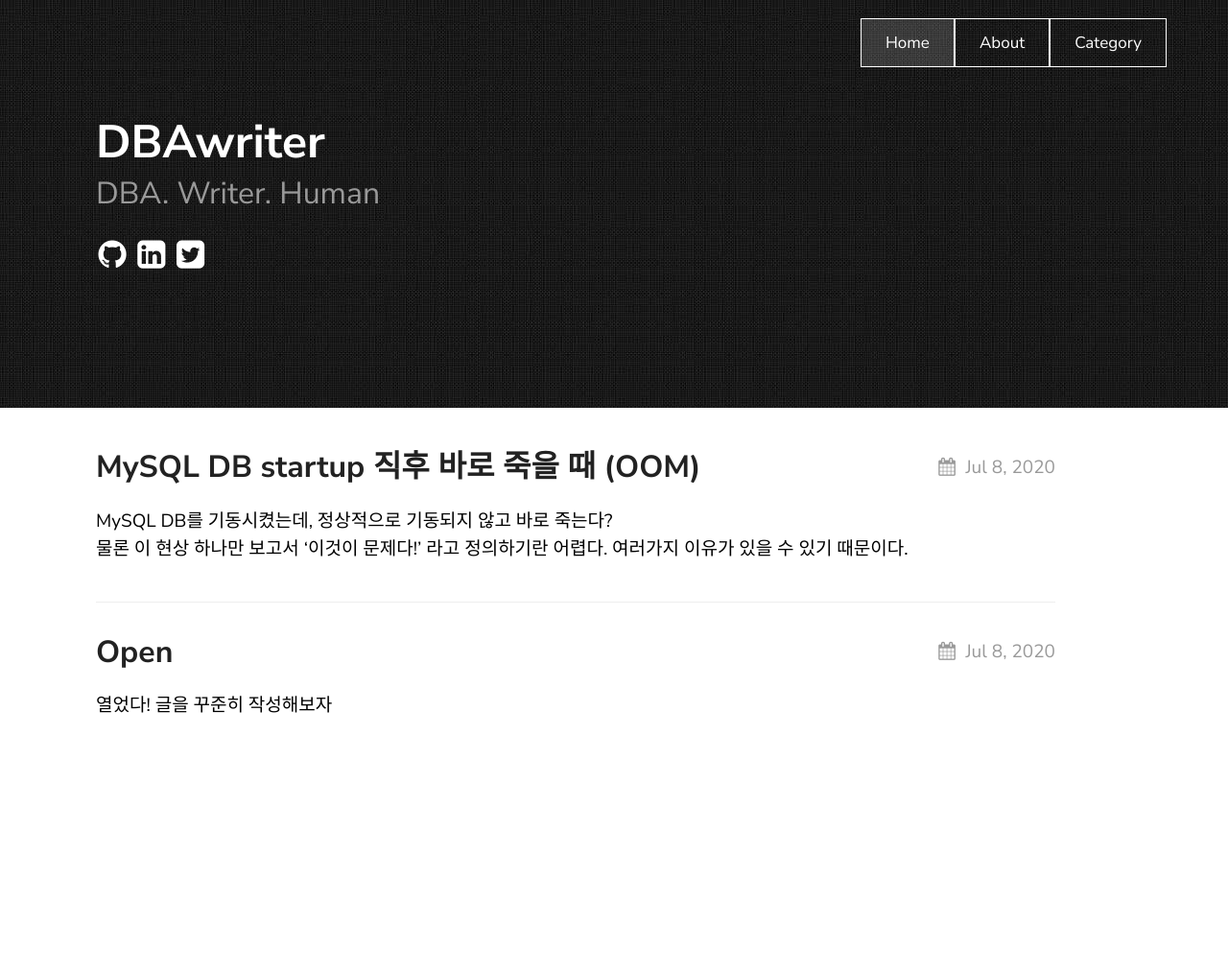
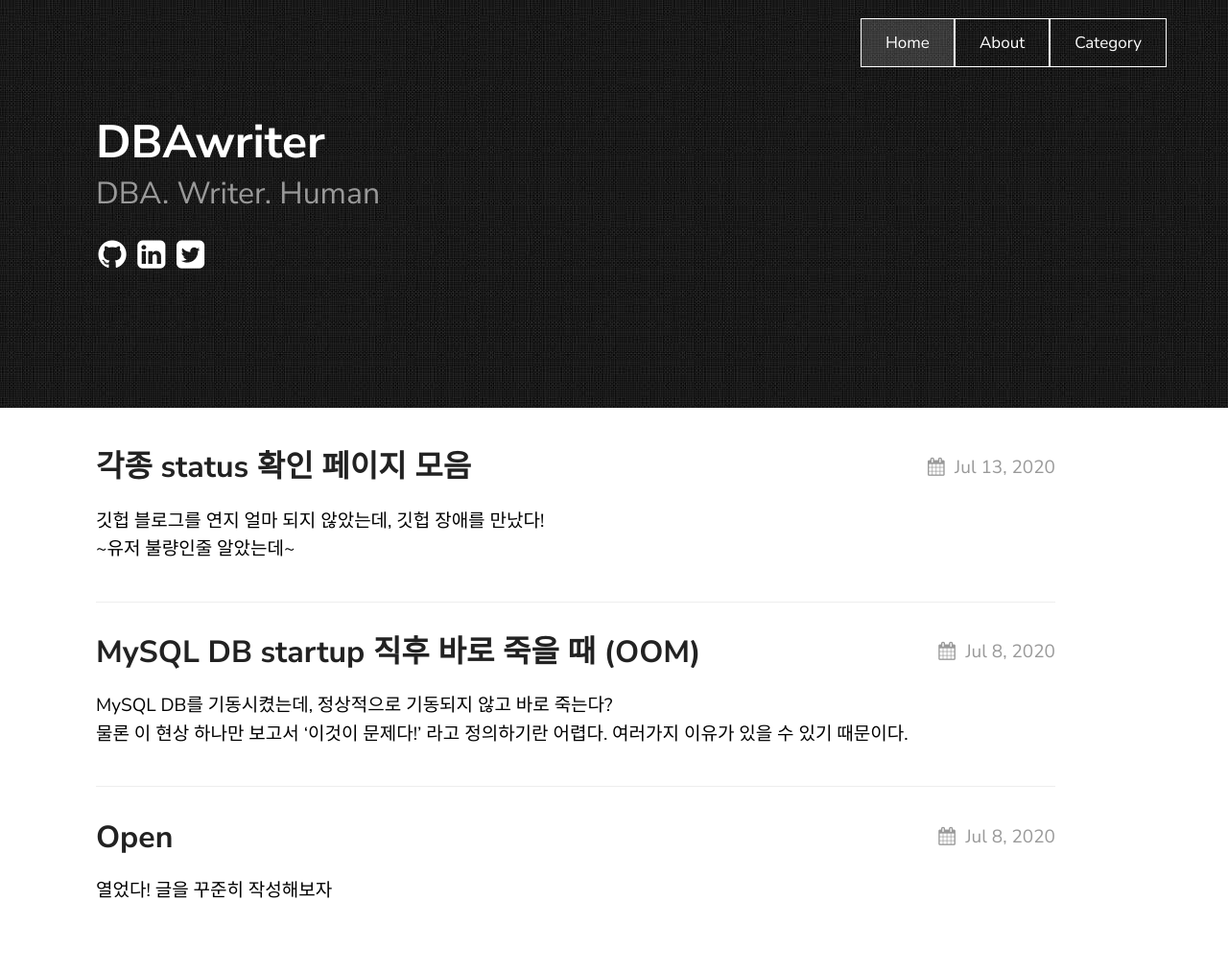
Before and after one commit to dbawriter/dbawriter.github.io, a Jekyll site: the page built from index.md, in a window 1280 px wide. Shown: the whole page at 96% size. Built offline with Jekyll 4.4.1, drawn with Linux system fonts in a browser that asks for light colours; before the commit the page ends 900 px from its top, so only the background shows below that.

Commit message:
Add status page

```diff
--- /dev/null
+++ b/_posts/2020-07-13-status.markdown
@@ -0,0 +1,23 @@
+---
+layout: post
+title:  "각종 status 확인 페이지 모음"
+date:   2020-07-13 11:00:00 +0900
+categories: etc
+tags: [etc, status, github]
+---
+
+깃헙 블로그를 연지 얼마 되지 않았는데, 깃헙 장애를 만났다!
+~유저 불량인줄 알았는데~
+
+staus 체크를 빠르게 하기 위해 평소에 종종 찾는 status 페이지를 모아둔다.
+
+
+### 개발
+> * GitHub[https://www.githubstatus.com/](https://www.githubstatus.com/){:target="_blank"}
+
+### 클라우드
+> * AWS [https://status.aws.amazon.com/](https://status.aws.amazon.com/){:target="_blank"}
+> * GCP [https://status.cloud.google.com/](https://status.cloud.google.com/){:target="_blank"}
+
+### 웹훅
+> * Slack [https://status.slack.com/](https://status.slack.com/){:target="_blank"}
```
Also changed, not shown: _data/format.yml (+8 -0 lines), _data/tags.yml (+8 -0 lines).
